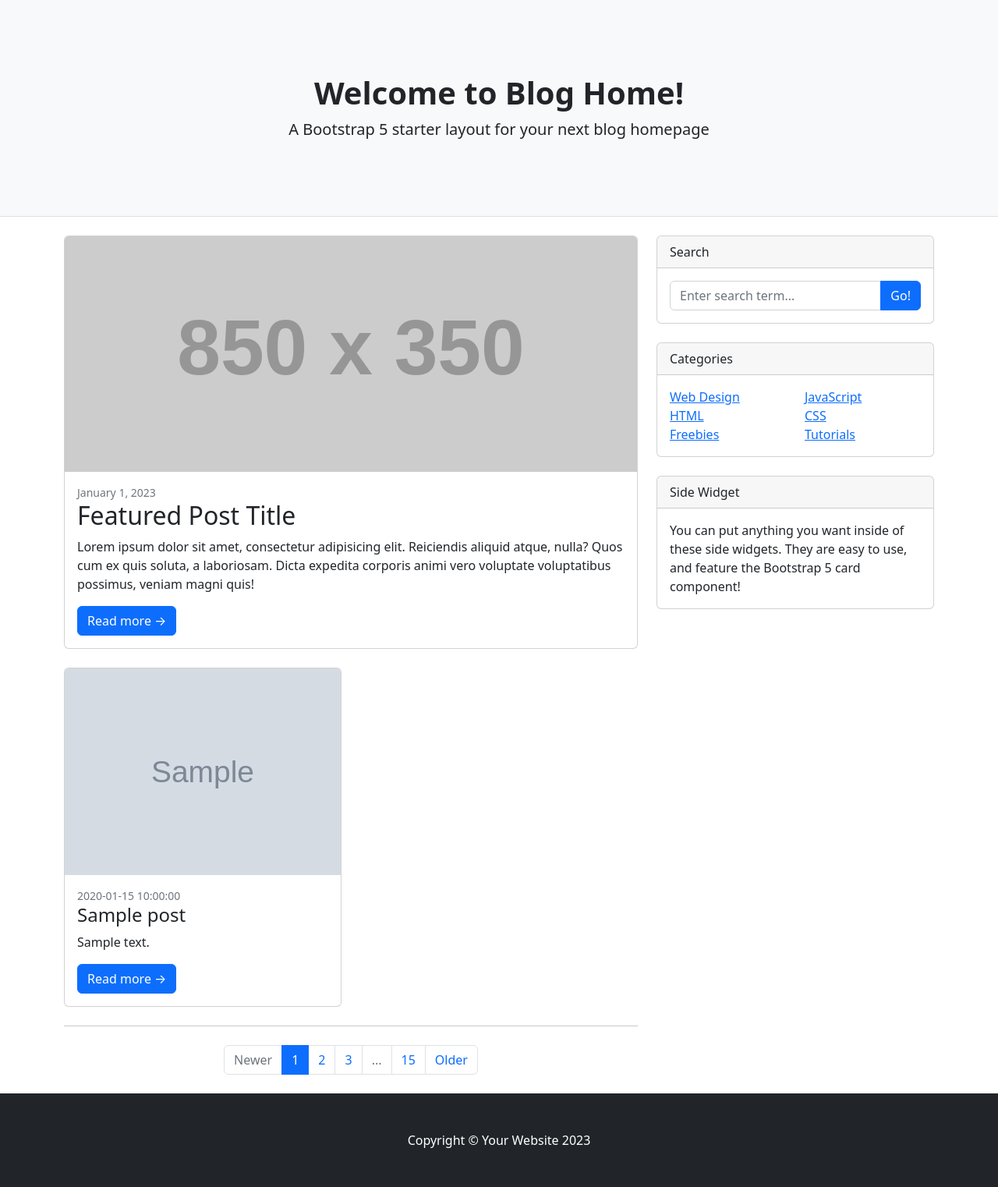
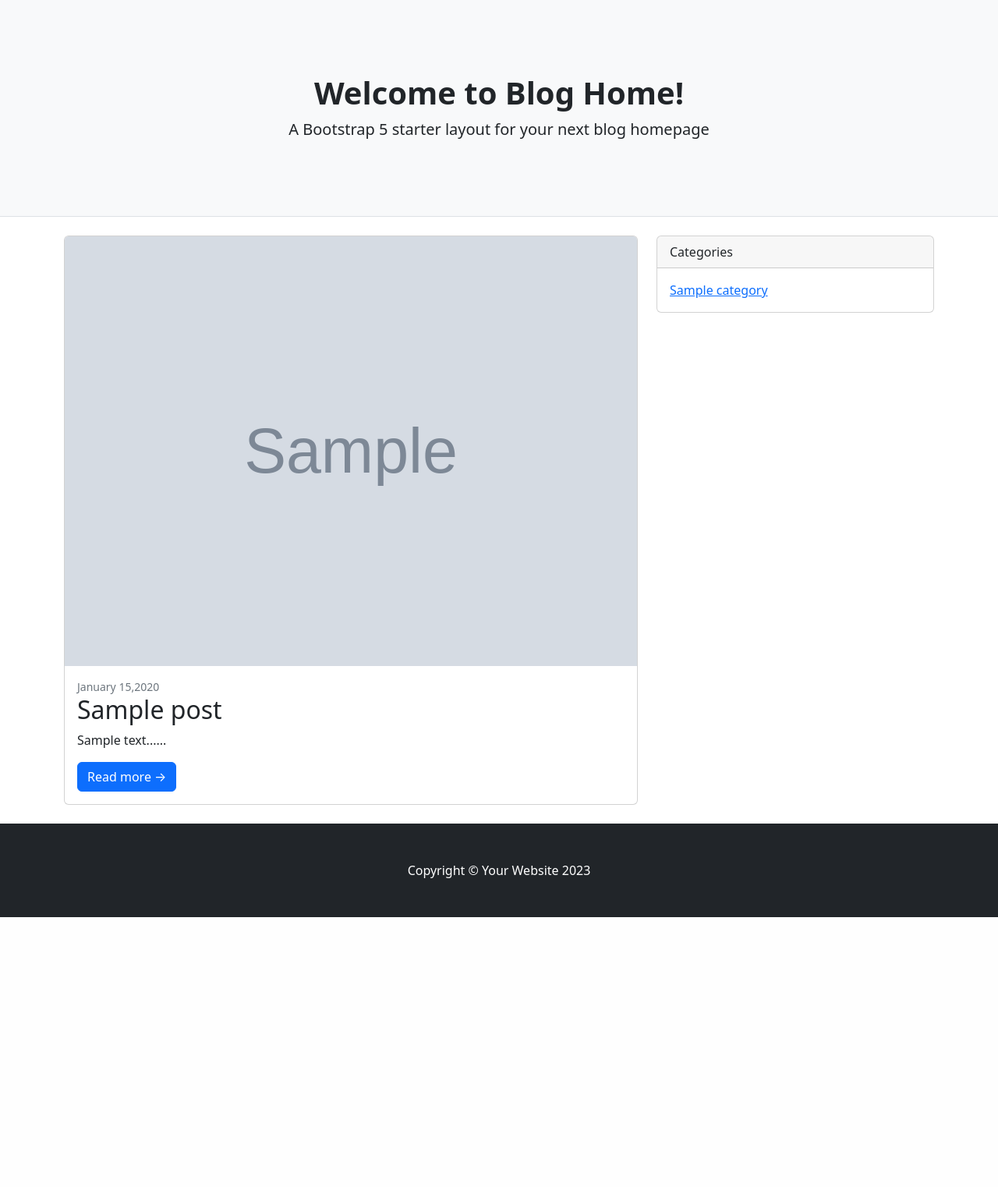
Before and after one commit to phoethingyan-tech/MyBlog, a PHP site: page /index.php in a window 1280 px wide. Shown: the part 57-1579 px from the top of the page at 78% size. After the commit the page ends 1233 px from the top, so only its background shows below. Run offline with PHP 8.4, Linux system fonts and the light colour scheme; tables that the repository leaves empty or names only in its code hold one stand-in row (values such as "Sample post"); grey boxes marked "Sample" are stand-in pictures; grey boxes labelled with a size stand in for pictures from a placeholder-image service; some libraries are stand-ins or nearby versions.

Commit message:
update frontend

```diff
--- a/Layouts/footer.php
+++ b/Layouts/footer.php
@@ -1,15 +1,15 @@
+<?php
+    include "dbconnect.php";
+
+    $sql = "SELECT * FROM categories";
+    $stmt = $conn->prepare($sql);  //Query Check
+    $stmt->execute();
+    $categories = $stmt->fetchAll();   //DATA Output
+    // var_dump($categories);  //Print
+?>
+
 <!-- Side widgets-->
 <div class="col-lg-4">
-                    <!-- Search widget-->
-                    <div class="card mb-4">
-                        <div class="card-header">Search</div>
-                        <div class="card-body">
-                            <div class="input-group">
-                                <input class="form-control" type="text" placeholder="Enter search term..." aria-label="Enter search term..." aria-describedby="button-search" />
-                                <button class="btn btn-primary" id="button-search" type="button">Go!</button>
-                            </div>
-                        </div>
-                    </div>
                     <!-- Categories widget-->
                     <div class="card mb-4">
                         <div class="card-header">Categories</div>
@@ -17,25 +17,18 @@
                             <div class="row">
                                 <div class="col-sm-6">
                                     <ul class="list-unstyled mb-0">
-                                        <li><a href="#!">Web Design</a></li>
-                                        <li><a href="#!">HTML</a></li>
-                                        <li><a href="#!">Freebies</a></li>
-                                    </ul>
-                                </div>
-                                <div class="col-sm-6">
-                                    <ul class="list-unstyled mb-0">
-                                        <li><a href="#!">JavaScript</a></li>
-                                        <li><a href="#!">CSS</a></li>
-                                        <li><a href="#!">Tutorials</a></li>
+                                        <!-- code for looping database  -->
+                                        <?php
+                                            foreach($categories as $category) {
+                                        ?>
+                                        <li><a href="index.php?c_id=<?= $category['id'] ?>"><?= $category['name'] ?></a></li>
+                                        <?php
+                                            }
+                                        ?>
                                     </ul>
                                 </div>
                             </div>
                         </div>
-                    </div>
-                    <!-- Side widget-->
-                    <div class="card mb-4">
-                        <div class="card-header">Side Widget</div>
-                        <div class="card-body">You can put anything you want inside of these side widgets. They are easy to use, and feature the Bootstrap 5 card component!</div>
                     </div>
                 </div>
             </div>
--- a/index.php
+++ b/index.php
@@ -2,12 +2,31 @@
     include "Layouts/navbar.php";
     include "dbconnect.php";
 
-    $sql = "SELECT * FROM posts ORDER BY id DESC";
-    // $stmt = $conn->query($sql);
-    $stmt = $conn->prepare($sql);  //Query Check
-    $stmt->execute();
-    $posts = $stmt->fetchAll();   //DATA Output
-    // var_dump($posts);  //Print
+
+    // sorting လုပ်ဖို့အတွက် CID မှာ Data ပါခဲ့ရင်နဲ့ မပါခဲ့ရင်ကို ခွဲပြီး ထုတ်ပေးတာပါ
+
+    if(isset($_GET['c_id'])) {
+        $c_id = $_GET['c_id'];
+        $sql = "SELECT * FROM posts WHERE category_id = :c_id";
+        $stmt = $conn->prepare($sql);
+        $stmt->bindParam(':c_id',$c_id);
+        $stmt->execute();
+        $posts = $stmt->fetchAll();
+    } else {
+        // $sql = "SELECT * FROM posts ORDER BY id DESC";
+        $sql = "SELECT * FROM posts WHERE id < (SELECT MAX(id) FROM posts) ORDER BY id DESC";
+        // $stmt = $conn->query($sql);
+        $stmt = $conn->prepare($sql);  //Query Check
+        $stmt->execute();
+        $posts = $stmt->fetchAll();   //DATA Output
+        // var_dump($posts);  //Print
+
+
+        $sql = "SELECT * FROM posts ORDER BY id DESC LIMIT 1";
+        $stmt = $conn->prepare($sql);
+        $stmt->execute();
+        $feature_post = $stmt->fetch();
+    }
 
 ?>
         <!-- Page header with logo and tagline-->
@@ -24,16 +43,24 @@
             <div class="row">
                 <!-- Blog entries-->
                 <div class="col-lg-8">
+                    <?php
+                        if(isset($_GET['c_id'])) {
+
+                        }else {
+                    ?>
                     <!-- Featured blog post-->
                     <div class="card mb-4">
-                        <a href="#!"><img class="card-img-top" src="https://dummyimage.com/850x350/dee2e6/6c757d.jpg" alt="..." /></a>
+                        <a href="#!"><img class="card-img-top" src="<?= $feature_post['image']?>" alt="..." /></a>
                         <div class="card-body">
-                            <div class="small text-muted">January 1, 2023</div>
-                            <h2 class="card-title">Featured Post Title</h2>
-                            <p class="card-text">Lorem ipsum dolor sit amet, consectetur adipisicing elit. Reiciendis aliquid atque, nulla? Quos cum ex quis soluta, a laboriosam. Dicta expedita corporis animi vero voluptate voluptatibus possimus, veniam magni quis!</p>
-                            <a class="btn btn-primary" href="#!">Read more →</a>
+                            <div class="small text-muted"><?= date('F d,Y',strtotime($feature_post['created_at']))?></div>
+                            <h2 class="card-title"><?= $feature_post['title']?></h2>
+                            <p class="card-text"><?= substr($feature_post['description'],0,150)?>.....</p>
+                            <a class="btn btn-primary" href="detail.php?id=<?= $feature_post['id']?>">Read more →</a>
                         </div>
                     </div>
+                    <?php
+                        }
+                    ?>
                     <!-- Nested row for non-featured blog posts-->
                     <div class="row">
                         <?php
@@ -45,10 +72,11 @@
                             <div class="card mb-4">
                                 <a href="#!"><img class="card-img-top" src="<?php echo $post['image']?>" alt="..." /></a>
                                 <div class="card-body">
-                                    <div class="small text-muted"><?= $post['created_at']?></div>
+                                    <div class="small text-muted"><?= date('F d,Y', strtotime(
+                                     $post['created_at']))?></div>
                                     <h2 class="card-title h4"><?= $post['title']?></h2>
-                                    <p class="card-text"><?= $post['description']?></p>
-                                    <a class="btn btn-primary" href="#!">Read more →</a>
+                                    <p class="card-text"><?= substr($post['description'],0,100)?>.....</p>
+                                    <a class="btn btn-primary" href="detail.php?id=<?= $post['id'] ?>">Read more →</a>
                                 </div>
                             </div>
                         </div>
@@ -56,21 +84,7 @@
                             }
                         ?>
                     </div>
-                    <!-- Pagination-->
-                    <nav aria-label="Pagination">
-                        <hr class="my-0" />
-                        <ul class="pagination justify-content-center my-4">
-                            <li class="page-item disabled"><a class="page-link" href="#" tabindex="-1" aria-disabled="true">Newer</a></li>
-                            <li class="page-item active" aria-current="page"><a class="page-link" href="#!">1</a></li>
-                            <li class="page-item"><a class="page-link" href="#!">2</a></li>
-                            <li class="page-item"><a class="page-link" href="#!">3</a></li>
-                            <li class="page-item disabled"><a class="page-link" href="#!">...</a></li>
-                            <li class="page-item"><a class="page-link" href="#!">15</a></li>
-                            <li class="page-item"><a class="page-link" href="#!">Older</a></li>
-                        </ul>
-                    </nav>
                 </div>
-
 <?php
     include "Layouts/footer.php";
 ?>
```
Also changed, not shown: detail.php (+16 -54 lines).
